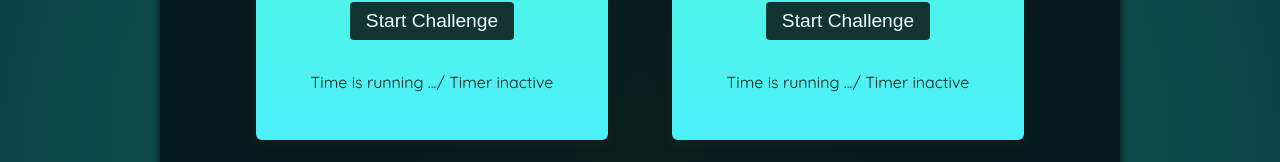
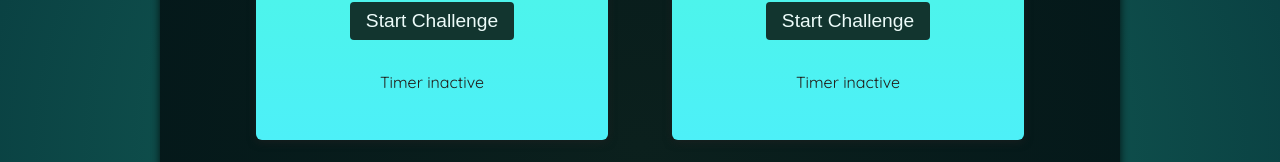
Before and after one commit to im-nilesh/Timer-Prediction, a React (Vite) app: page / in a window 1280 px wide. Shown: the part 370-532 px from the top of the page. Built offline with nearby package versions, Linux system fonts and the light colour scheme; a web font is replaced by a local one.

Commit message:
Start/Stop Button Added, Start Working

```diff
--- a/src/components/TimerChallenge.jsx
+++ b/src/components/TimerChallenge.jsx
@@ -1,12 +1,15 @@
 import { useState } from "react";
 
 export default function TimerChallenge({ title, targetTime }) {
+  const [timerStarted, setTimerStarted] = useState(false);
   const [timerExpired, setTimerExpired] = useState(false);
 
   function handleStart() {
     setTimeout(() => {
       setTimerExpired(true);
     }, targetTime * 1000);
+
+    setTimerStarted(true);
   }
 
   return (
@@ -17,9 +20,14 @@
         {targetTime} second{targetTime > 1 ? "s" : ""}
       </p>
       <p>
-        <button onClick={handleStart}>Start Challenge</button>
+        <button onClick={handleStart}>
+          {" "}
+          {timerStarted ? "Stop" : "Start"} Challenge
+        </button>
       </p>
-      <p className=""> Time is running .../ Timer inactive </p>
+      <p className={timerStarted ? "active" : undefined}>
+        {timerStarted ? "Time is running ..." : "Timer inactive"}
+      </p>
     </section>
   );
 }
```
